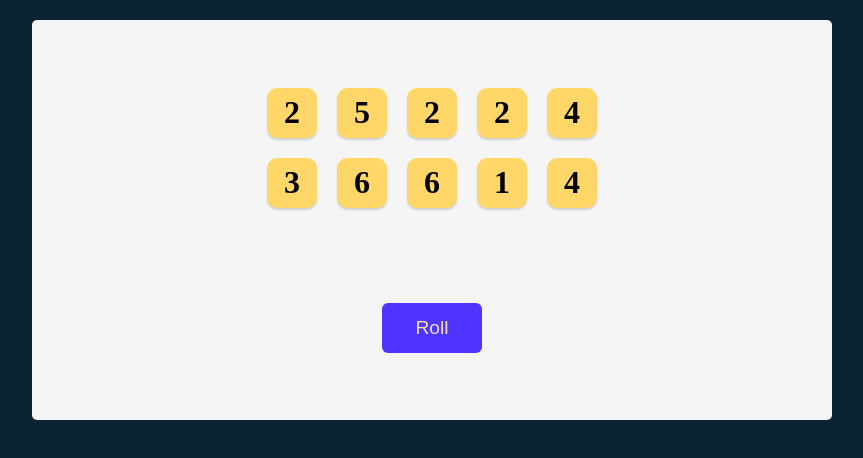
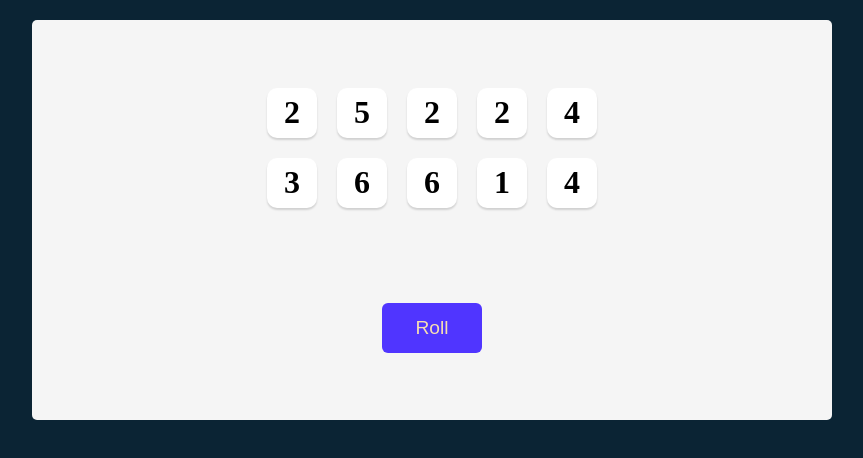
Before and after one commit to Katiasun/Tenzies-Game, a React (Create React App) app: page / in a window 1280 px wide. Shown: the top 458 px of the page, without its empty margins (208-1071 px from the left). Built offline with nearby package versions, Linux system fonts and the light colour scheme.

Commit message:
styling held dice

```diff
--- a/src/App.js
+++ b/src/App.js
@@ -16,7 +16,9 @@ export default function App() {
   }
 
   const [dice, setDice] = useState(allNewDice());
-  const diceElements = dice.map((die) => <Die key={die.id} value={die.value} />);
+  const diceElements = dice.map((die) => (
+    <Die key={die.id} value={die.value} isHeld={die.isHeld} />
+  ));
 
   function rollBtn() {
     setDice(allNewDice());
--- a/src/components/Die.js
+++ b/src/components/Die.js
@@ -1,8 +1,12 @@
 import React from "react";
 
 export default function Die(props) {
+  const styles = {
+    backgroundColor: props.isHeld ? "#59E391" : "white",
+  };
+
   return (
-    <div className="die-face">
+    <div className="die-face" style={styles}>
       <h2 className="die-num">{props.value}</h2>
     </div>
   );
--- a/src/index.css
+++ b/src/index.css
@@ -36,7 +36,6 @@ main {
   align-items: center;
   background-color: azure;
   cursor: pointer;
-  background-color: rgb(255, 215, 105);
 }
 .die-num {
   font-size: 2rem;
```
